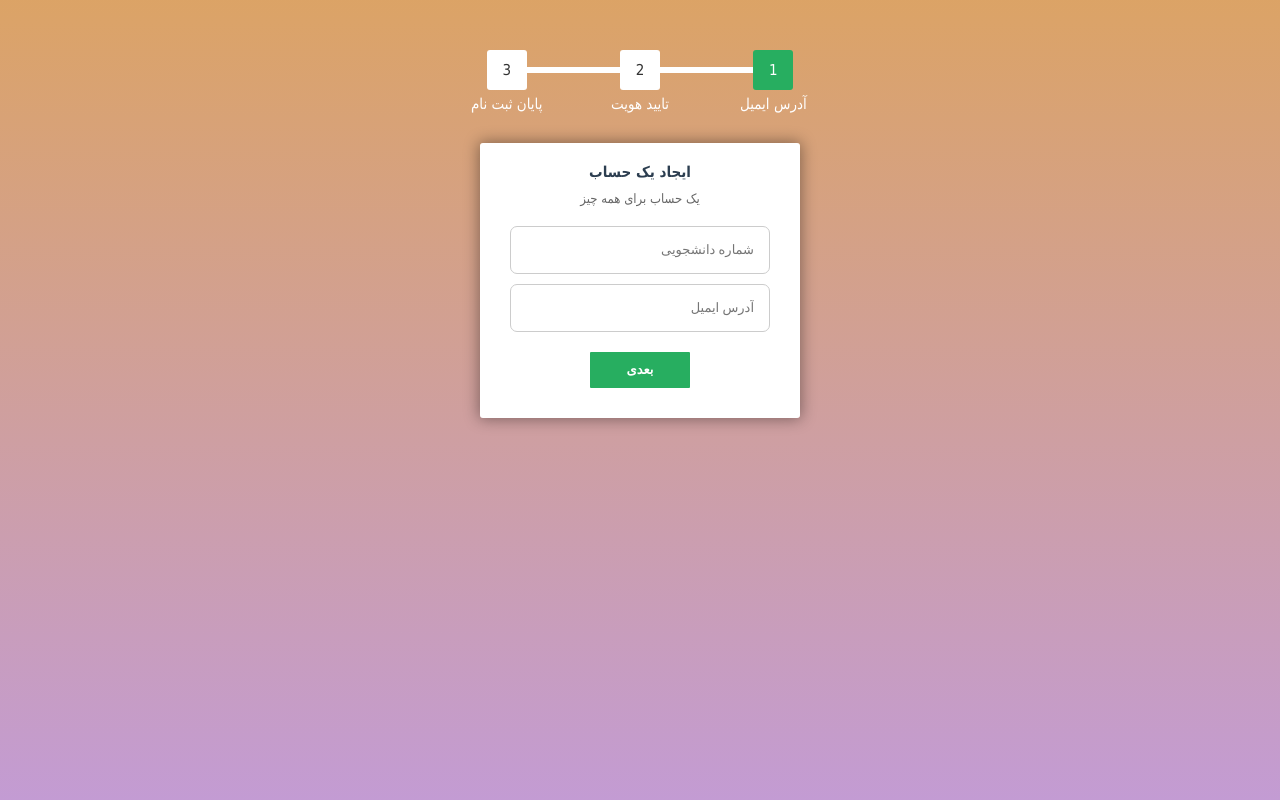
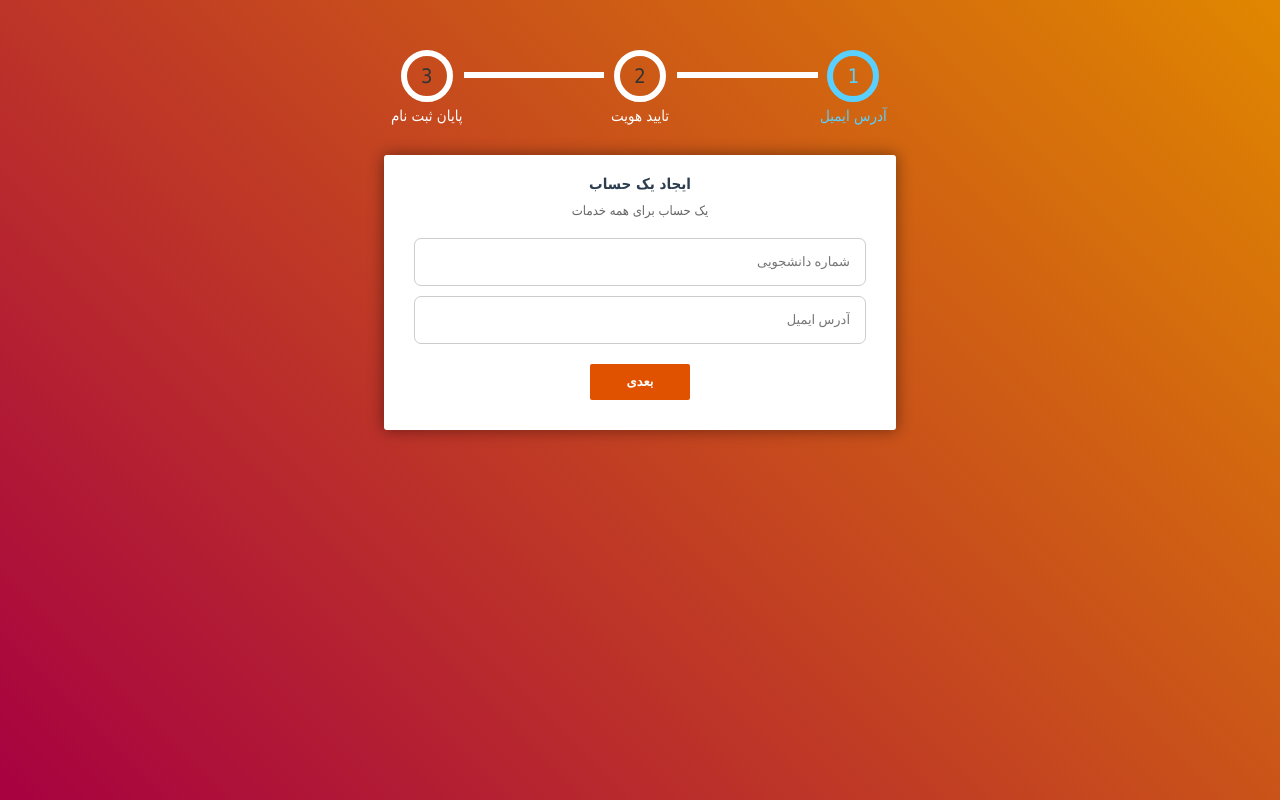
Before and after one commit to bsimjoo/golestan-reporter, a Python web app: template templates/signup.html in a window 1280 px wide. Run offline with Jinja, Linux system fonts and the light colour scheme; the template is opened without the code that fills it, so the values that code supplies are empty; some libraries are stand-ins or nearby versions; some web fonts are replaced.

Commit message:
working on templates

```diff
--- a/templates/files/scripts/multi-step-form.js
+++ b/templates/files/scripts/multi-step-form.js
@@ -2,19 +2,21 @@
 var current_fs, next_fs, previous_fs, step_ = 0; //fieldsets
 var left, opacity, scale; //fieldset properties which we will animate
 var animating; //flag to prevent quick multi-click glitches
-$("#verify").attr("disabled", true)
+var verified = false;
+//$("#verify").attr("disabled", true)
 
 function next() {
     if (animating) return false;
     animating = true;
 
+    //if (step_ === 1 & !verified) return false;
+
     current_fs = $("fieldset").eq(step_);
     step_ += 1;
     next_fs = $("fieldset").eq(step_);
 
-    //activate next step on progressbar using the index of next_fs
+    //activate next step on progressbar using the step_
     $("#progressbar li").eq(step_).addClass("active");
-
     //show the next fieldset
     next_fs.show();
     //hide the current fieldset with style
@@ -36,6 +38,11 @@ function next() {
         duration: 800,
         complete: function() {
             current_fs.hide();
+            // reseting css
+            current_fs.css({
+                'transform': 'none',
+                'position': 'relative'
+            });
             animating = false;
         },
         //this comes from the custom easing plugin
@@ -48,13 +55,10 @@ function previous() {
     animating = true;
 
     current_fs = $("fieldset").eq(step_);
-    previous_fs = $("fieldset").eq(step_ === 2 ? 0 : step_ -= 1);
+    previous_fs = $("fieldset").eq(0);
 
-    //de-activate current step on progressbar
-    if (step_ !== 3)
-        $("#progressbar li").eq(step_).removeClass("active");
-    else
-        $("#")
+    //de-activate current and before steps on progressbar
+    $("#progressbar li").each(function(i, e) { if (i > 0) $(e).removeClass('active') })
 
     //show the previous fieldset
     previous_fs.show();
@@ -69,16 +73,26 @@ function previous() {
             //3. increase opacity of previous_fs to 1 as it moves in
             opacity = 1 - now;
             current_fs.css({ 'right': right });
-            previous_fs.css({ 'transform': 'scale(' + scale + ')', 'opacity': opacity });
+            previous_fs.css({
+                'transform': 'scale(' + scale + ')',
+                'position': 'absolute',
+                'opacity': opacity
+            });
         },
         duration: 800,
         complete: function() {
             current_fs.hide();
+            // reseting css
+            current_fs.css({
+                'transform': 'none',
+                'position': 'relative'
+            });
             animating = false;
         },
         //this comes from the custom easing plugin
         easing: 'easeInOutBack'
     });
+    step_ = 0
 }
 
 $(".next").click(next);
--- a/templates/files/signup.css
+++ b/templates/files/signup.css
@@ -13,7 +13,7 @@ html {
     height: 100%;
     /*Image only BG fallback*/
     /*background = gradient + image pattern combo*/
-    background: linear-gradient(rgba(196, 102, 0, 0.6), rgba(155, 89, 182, 0.6));
+    background: linear-gradient(45deg, #a70141, #e08700);
 }
 
 body {
@@ -24,7 +24,7 @@ body {
 /*form styles*/
 
 #msform {
-    width: 400px;
+    width: 50%;
     margin: 50px auto;
     text-align: center;
     position: relative;
@@ -80,6 +80,12 @@ input::-webkit-inner-spin-button {
 
 input[type=number] {
     -moz-appearance: textfield;
+    -webkit-appearance: textfield;
+}
+
+input#ver_code {
+    text-align: center;
+    font-size: 60px !important;
 }
 
 
@@ -87,11 +93,11 @@ input[type=number] {
 
 #msform .action-button {
     width: 100px;
-    background: #27AE60;
+    background: #e05200;
     font-weight: bold;
     color: white;
     border: 0 none;
-    border-radius: 1px;
+    border-radius: 2px;
     cursor: pointer;
     padding: 10px 5px;
     margin: 10px 5px;
@@ -103,7 +109,7 @@ input[type=number] {
 
 #msform .action-button:active:hover,
 #msform .action-button:active:focus {
-    box-shadow: 0 0 0 2px white, 0 0 0 3px #27AE60;
+    box-shadow: 0 0 0 2px white, 0 0 0 3px #e05200;
 }
 
 
@@ -121,6 +127,11 @@ input[type=number] {
     font-size: 13px;
     color: #666;
     margin-bottom: 20px;
+}
+
+h4.fs-subtitle {
+    font-size: 10px;
+    margin-top: -15px;
 }
 
 
@@ -149,10 +160,11 @@ input[type=number] {
     width: 40px;
     line-height: 40px;
     display: block;
-    font-size: 15px;
+    font-size: 20px;
     color: #333;
-    background: white;
-    border-radius: 3px;
+    background: none;
+    border: 6px solid white;
+    border-radius: 50%;
     margin: 0 auto 5px auto;
 }
 
@@ -161,12 +173,12 @@ input[type=number] {
 
 #progressbar li:after {
     content: '';
-    width: 100%;
+    width: 66%;
     height: 6px;
     background: white;
     position: absolute;
-    right: -50%;
-    top: 17px;
+    right: -33.33%;
+    top: 21.5px;
     z-index: -1;
     /*put it behind the numbers*/
 }
@@ -183,17 +195,17 @@ input[type=number] {
 /*The number of the step and the connector before it = green*/
 
 #progressbar li.active:before {
-    background: #27AE60;
-    color: white;
+    border-color: #59d0ff;
+    color: #59d0ff;
+}
+
+#progressbar li.active * {
+    color: #59d0ff;
 }
 
 #progressbar li.active:after {
     color: white;
-    background: linear-gradient(270deg, #27AE60, #ffffff);
-    background-size: 400% 400%;
-    -webkit-animation: fill-proccess 1s forwards;
-    -moz-animation: fill-proccess 1s forwards;
-    animation: fill-proccess 1s forwards;
+    background-color: #59d0ff;
 }
 
 @-webkit-keyframes fill-proccess {
--- a/templates/signup.html
+++ b/templates/signup.html
@@ -13,31 +13,37 @@
     <form id="msform">
         <!-- progressbar -->
         <ul id="progressbar">
-            <li class="active">آدرس ایمیل</li>
-            <li>تایید هویت</li>
-            <li>پایان ثبت نام</li>
+            <li class="active"><span>آدرس ایمیل</span></li>
+            <li><span>تایید هویت</span></li>
+            <li><span>پایان ثبت نام</span></li>
         </ul>
         <!-- fieldsets -->
         <fieldset>
             <h2 class="fs-title">ایجاد یک حساب</h2>
-            <h3 class="fs-subtitle">یک حساب برای همه چیز</h3>
+            <h3 class="fs-subtitle">یک حساب برای همه خدمات</h3>
             <input type="number" name="uni_code" placeholder="شماره دانشجویی" />
             <input type="email" name="email" placeholder="آدرس ایمیل" />
             <input type="button" name="next" class="next action-button" value="بعدی" />
         </fieldset>
         <fieldset>
             <h2 class="fs-title">تایید ایمیل</h2>
-            <h3 class="fs-subtitle">کدی که برایتان ایمل شد را وارد کنید</h3>
-            <input type="text" name="ver_code" placeholder="کد" />
-            <input type="button" name="previous" class="previous action-button" value="قبلی" />
-            <input type="button" id="verify" name="verify" class="next action-button" value="تایید" />
+            <h3 class="fs-subtitle">کدی که برایتان ایمیل شد را وارد کنید</h3>
+            <h4 class="fs-subtitle">یا بر روی لینک ارسالی کلیک کنید</h3>
+                <input type="text" id="ver_code" name="ver_code" placeholder="کد" />
+                <input type="button" name="previous" class="previous action-button" value="قبلی" />
+                <input type="button" id="verify" name="verify" class="next action-button" value="تایید" />
         </fieldset>
         <fieldset>
             <h2 class="fs-title">پایان ثبت نام</h2>
-            <h3 class="fs-subtitle">حساب خود را ایمن کنید</h3>
+            <h3 class="fs-subtitle">تکیمل مشخصات بیشتر</h3>
+            <h4 class="fs-subtitle">این اطلاعات برای ارائه خدمات بیشتر استفاده خواهند شد</h4>
             <input type="password" name="password" placeholder="رمز عبور" />
             <input type="password" name="password-retype" placeholder="تکرار رمز عبور" />
-            <input type="button" name="previous" class="previous action-button" value="Previous" />
+            <input type="text" name="fa-firstname" placeholder="نام شما به فارسی" />
+            <input type="text" name="fa-lastname" placeholder="نام خانوادگی شما به فارسی" />
+            <input type="text" name="en-firstname" placeholder="نام شما به فارسی" />
+            <input type="text" name="en-lastname" placeholder="نام خانوادگی شما به فارسی" />
+            <input type="button" name="previous" class="previous action-button" value="قبلی" />
             <input type="submit" name="submit" class="submit action-button" value="ثبت" />
         </fieldset>
     </form>
```
